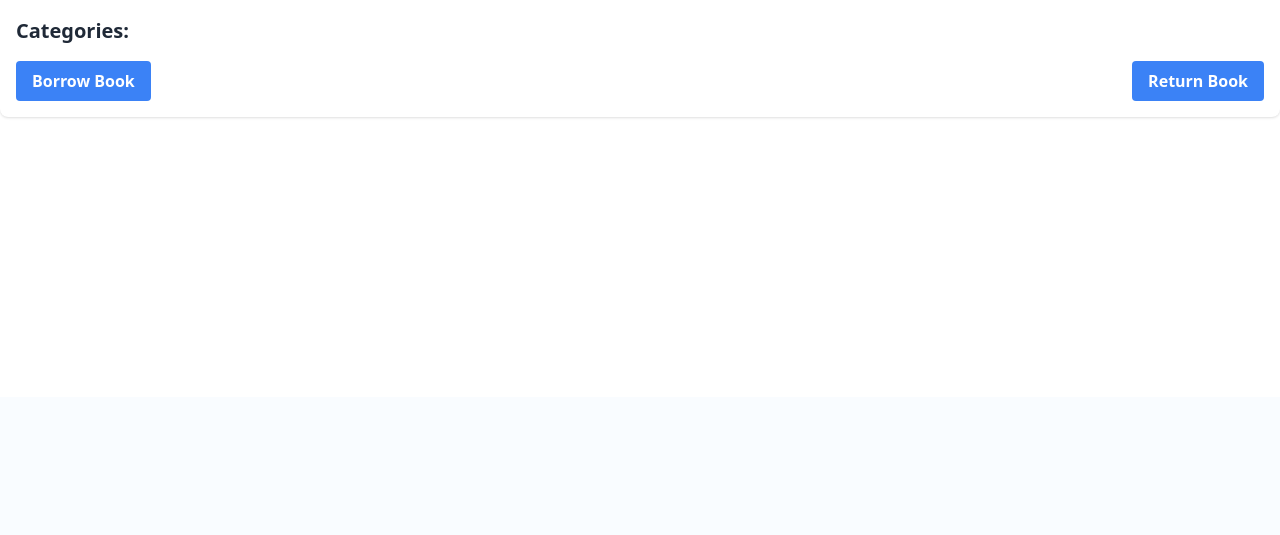
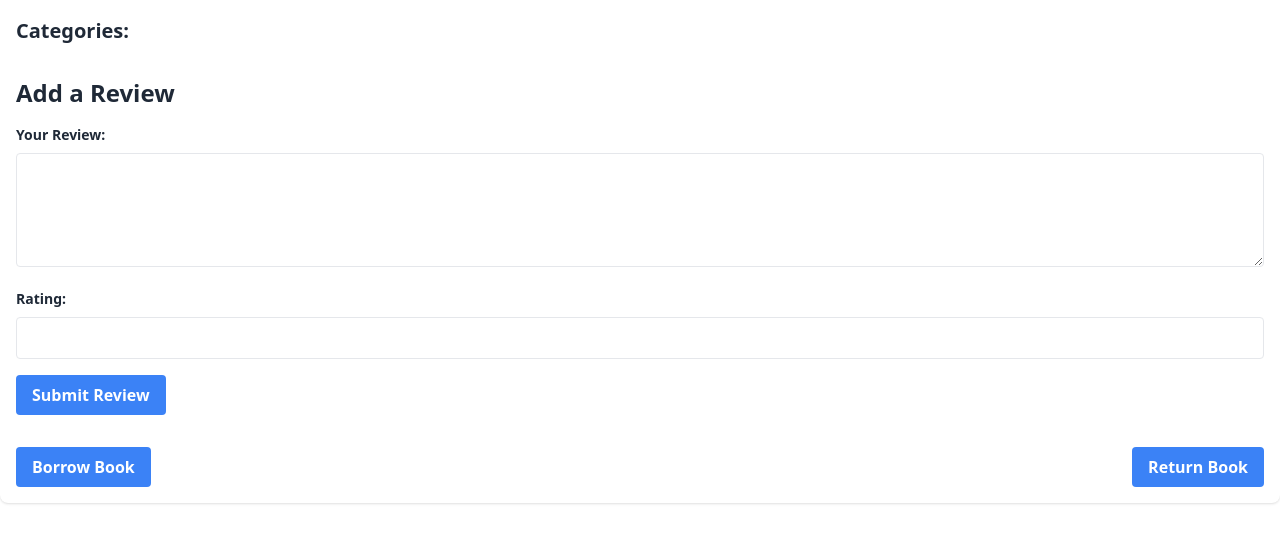
Before and after one commit to samiulalimsaad/phitron-library-management, a Django app: template book/templates/book_detail.html in a window 1280 px wide. Shown: the part 403-938 px from the top of the page. Before the commit the page ends 521 px from the top, so only its background shows below. Run offline with Django 5.2, Linux system fonts and the light colour scheme; the template is opened without the code that fills it, so the values that code supplies are empty; some libraries are stand-ins or nearby versions.

Commit message:
Add Review form added

```diff
--- a/book/templates/book_detail.html
+++ b/book/templates/book_detail.html
@@ -18,21 +18,60 @@
             {% endfor %}
         </ul>
 
-        <div class="flex items-center justify-between">
+        <div class="mt-8">
+            <h2 class="text-2xl font-bold mb-4">Add a Review</h2>
+            <form action="{% url 'add_review' pk=book.id %}" method="post">
+                {% csrf_token %}
+                <!-- Hidden input field to pass the book ID -->
+                <input type="hidden" name="book" value="{{ book.id }}" />
+                <div class="mb-4">
+                    <label for="text" class="block text-sm font-bold mb-2"
+                        >Your Review:</label
+                    >
+                    <textarea
+                        name="text"
+                        id="text"
+                        rows="4"
+                        class="w-full p-2 border rounded"
+                    ></textarea>
+                </div>
+                <div class="mb-4">
+                    <label for="rating" class="block text-sm font-bold mb-2"
+                        >Rating:</label
+                    >
+                    <input
+                        type="number"
+                        name="rating"
+                        id="rating"
+                        min="1"
+                        max="5"
+                        class="w-full p-2 border rounded"
+                    />
+                </div>
+                <button
+                    type="submit"
+                    class="bg-blue-500 hover:bg-blue-700 text-white font-bold py-2 px-4 rounded"
+                >
+                    Submit Review
+                </button>
+            </form>
+        </div>
+        <div class="flex items-center justify-between mt-8">
             <!-- Borrow Book Form -->
-
-            <a
-                href="{% url 'borrow_book' pk=book.pk %}"
-                type="submit"
-                class="bg-blue-500 hover:bg-blue-700 text-white font-bold py-2 px-4 rounded mt-4 inline-block"
-            >
-                Borrow Book
-            </a>
+            <form action="{% url 'borrow_book' pk=book.pk %}" method="post">
+                {% csrf_token %}
+                <button
+                    type="submit"
+                    class="bg-blue-500 hover:bg-blue-700 text-white font-bold py-2 px-4 rounded"
+                >
+                    Borrow Book
+                </button>
+            </form>
 
             <!-- Link to Return Book Form -->
             <a
                 href="{% url 'return_book' pk=book.pk %}"
-                class="bg-blue-500 hover:bg-blue-700 text-white font-bold py-2 px-4 rounded mt-4 inline-block ml-4"
+                class="bg-blue-500 hover:bg-blue-700 text-white font-bold py-2 px-4 rounded"
                 >Return Book</a
             >
         </div>
```
